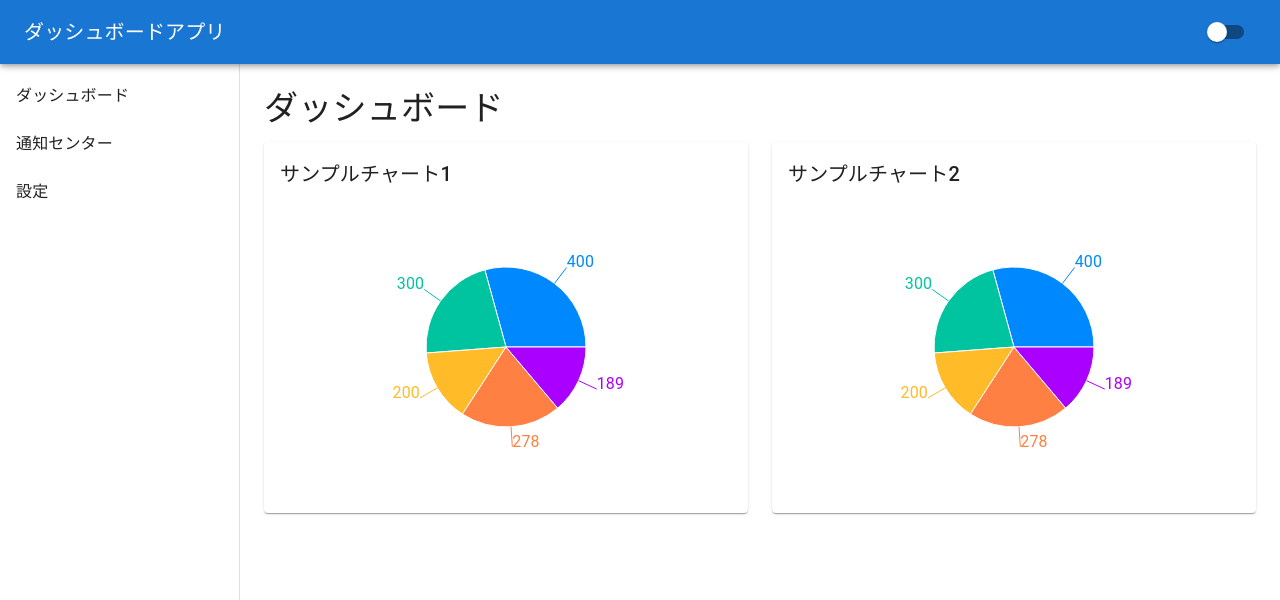
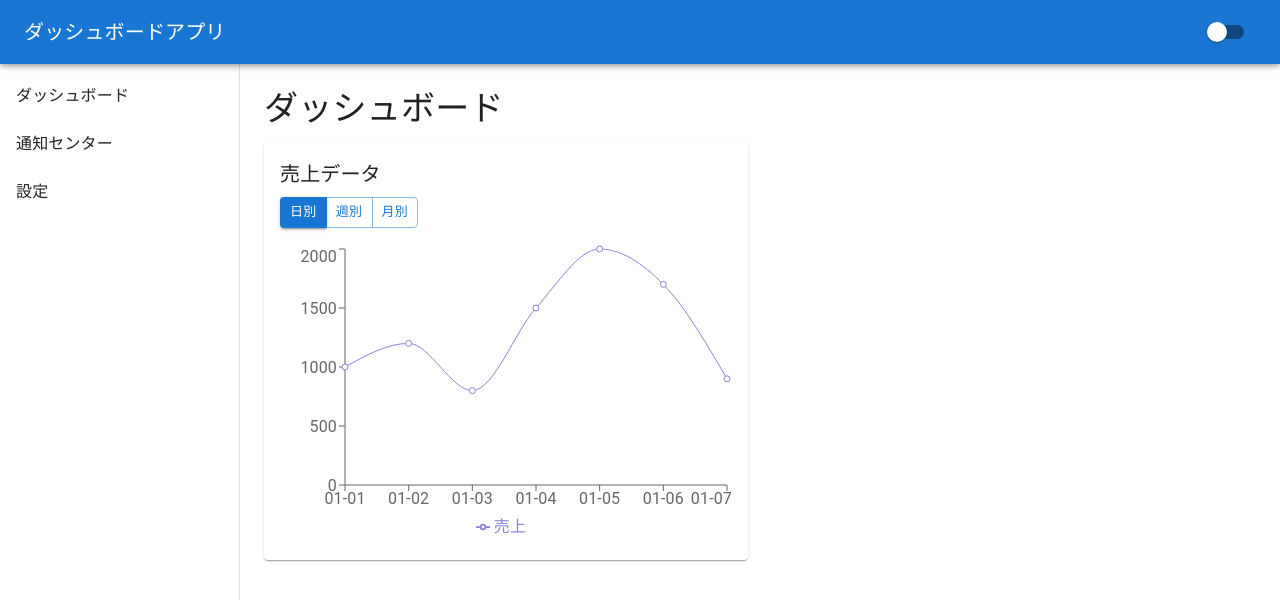
Before and after one commit to FOXHOUND-Ogasawara/dashboard-app, a React (Vite) app: page / in a window 1280 px wide. Shown: the top 600 px of the page. Built offline with nearby package versions, Linux system fonts and the light colour scheme.

Commit message:
SalesChart.tsxのファイルの追加

```diff
--- /dev/null
+++ b/src/components/SalesChart.tsx
@@ -0,0 +1,79 @@
+import {
+  Legend,
+  Line,
+  LineChart,
+  ResponsiveContainer,
+  Tooltip,
+  XAxis,
+  YAxis,
+} from "recharts";
+import {
+  dailySalesData,
+  weeklySalesData,
+  monthlySalesData,
+} from "../data/salesData";
+import React, { useState } from "react";
+import { ButtonGroup, Button } from "@mui/material";
+
+const SalesChart: React.FC = () => {
+  const [viewData, setViewData] = useState<"day" | "week" | "month">("day");
+
+  const getData = () => {
+    switch (viewData) {
+      case "week":
+        return weeklySalesData;
+      case "month":
+        return monthlySalesData;
+      default:
+        return dailySalesData;
+    }
+  };
+
+  const setViewDay = () => {
+    setViewData("day");
+  };
+
+  const setViewWeek = () => {
+    setViewData("week");
+  };
+
+  const setViewMonth = () => {
+    setViewData("month");
+  };
+
+  return (
+    <div>
+      <ButtonGroup variant="outlined" size="small" sx={{ mb: 2 }}>
+        <Button
+          onClick={setViewDay}
+          variant={viewData === "day" ? "contained" : "outlined"}
+        >
+          日別
+        </Button>
+        <Button
+          onClick={setViewWeek}
+          variant={viewData === "week" ? "contained" : "outlined"}
+        >
+          週別
+        </Button>
+        <Button
+          onClick={setViewMonth}
+          variant={viewData === "month" ? "contained" : "outlined"}
+        >
+          月別
+        </Button>
+      </ButtonGroup>
+      <ResponsiveContainer width="100%" height={300}>
+        <LineChart data={getData()}>
+          <XAxis dataKey="label" />
+          <YAxis />
+          <Tooltip />
+          <Legend />
+          <Line type="monotone" dataKey="sales" stroke="#8884D8" name="売上" />
+        </LineChart>
+      </ResponsiveContainer>
+    </div>
+  );
+};
+
+export default SalesChart;
--- a/src/pages/Dashboard.tsx
+++ b/src/pages/Dashboard.tsx
@@ -1,7 +1,7 @@
 import { Paper, Typography } from "@mui/material";
 import Grid from "@mui/material/GridLegacy";
 import React from "react";
-import PlaceholderChart from "../components/PlaceholderChart";
+import SalesChart from "../components/SalesChart";
 
 const Dashboard: React.FC = () => {
   return (
@@ -10,22 +10,12 @@ const Dashboard: React.FC = () => {
         ダッシュボード
       </Typography>
       <Grid container spacing={3}>
-        {/* サンプルチャート1 */}
         <Grid item xs={12} md={6}>
           <Paper sx={{ p: 2 }}>
             <Typography variant="h6" gutterBottom>
-              サンプルチャート1
+              売上データ
             </Typography>
-            <PlaceholderChart />
-          </Paper>
-        </Grid>
-        {/* サンプルチャート2 */}
-        <Grid item xs={12} md={6}>
-          <Paper sx={{ p: 2 }}>
-            <Typography variant="h6" gutterBottom>
-              サンプルチャート2
-            </Typography>
-            <PlaceholderChart />
+            <SalesChart />
           </Paper>
         </Grid>
       </Grid>
```
